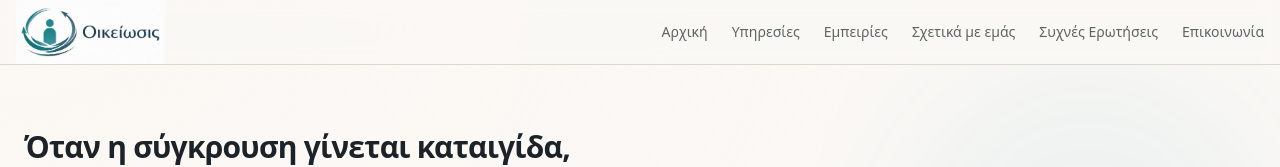
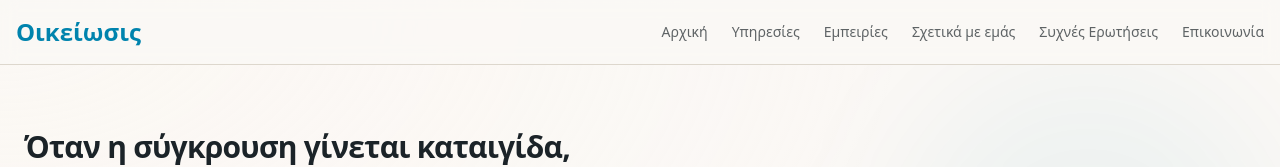
Before and after one commit to sebamatz/oikiosis, a Next.js app: page / in a window 1280 px wide. Shown: the top 167 px of the page. Built offline with nearby package versions, Linux system fonts and the light colour scheme.

Commit message:
replace logo

```diff
--- a/components/Header.tsx
+++ b/components/Header.tsx
@@ -23,21 +23,9 @@ export default function Header() {
       <header className="fixed top-0 z-50 w-full border-b bg-background/95 backdrop-blur supports-backdrop-filter:bg-background/60 overflow-hidden">
         <nav className="container mx-auto flex h-16 items-center justify-between px-4 max-w-7xl">
           <Link href="/" className="flex items-center space-x-2 min-w-0">
-            <Image
-              src="/logo-main.png"
-              alt="Οικείωσις Logo"
-              width={160}
-              height={40}
-              className="h-14 md:h-16 w-auto object-contain"
-              priority
-            />
-
-            {/* If your logo image already includes the name, you can remove or comment out the text below.
-      If the image is just an icon, keep the text! */}
-            {/* <span className="text-xl sm:text-2xl font-bold text-primary wrap-break-word">
-    Οικείωσις
-  </span>
-  */}
+            <span className="text-xl sm:text-2xl font-bold text-primary wrap-break-word">
+              Οικείωσις
+            </span>
           </Link>
 
           {/* Desktop Navigation */}
```
